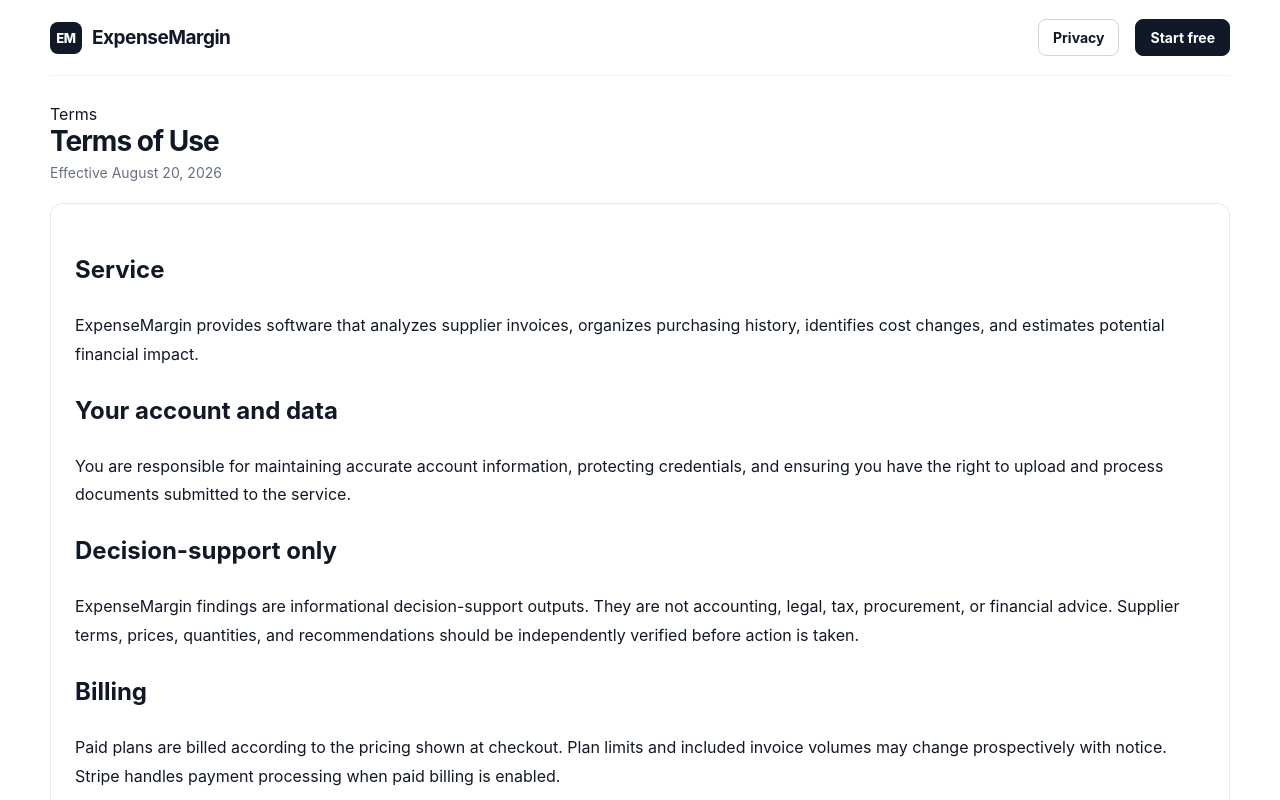
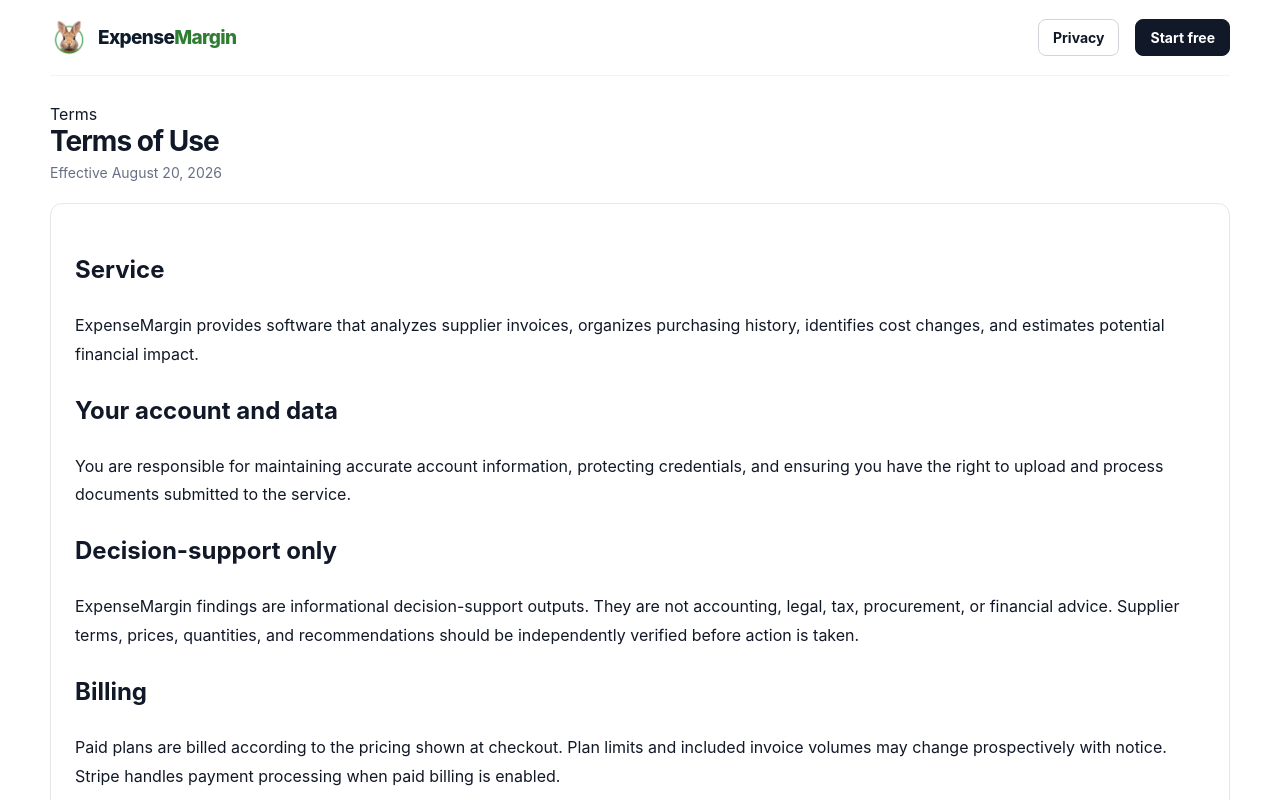
Before and after one commit to Dr-Opara/ExpenseMargin, a Next.js app: page /terms in a window 1280 px wide. Shown: the top 800 px of the page. Built offline with nearby package versions, Linux system fonts and the light colour scheme; no server answers.

Commit message:
brand: update terms page identity

```diff
--- a/app/terms/page.tsx
+++ b/app/terms/page.tsx
@@ -1,11 +1,12 @@
 import type { Metadata } from "next";
 import Link from "next/link";
+import { Brand } from "@/components/Brand";
 
 export const metadata: Metadata = { title: "Terms — ExpenseMargin", description: "Terms of use for ExpenseMargin." };
 
 export default function TermsPage() {
   return <div className="container">
-    <nav className="landing-nav"><Link href="/" className="brand"><span className="brand-mark">EM</span><span>ExpenseMargin</span></Link><div className="nav-actions"><Link className="btn" href="/privacy">Privacy</Link><Link className="btn primary" href="/signup">Start free</Link></div></nav>
+    <nav className="landing-nav"><Brand /><div className="nav-actions"><Link className="btn" href="/privacy">Privacy</Link><Link className="btn primary" href="/signup">Start free</Link></div></nav>
     <section className="page" style={{paddingLeft:0,paddingRight:0}}>
       <div className="page-head"><div><span className="eyebrow">Terms</span><h1>Terms of Use</h1><p>Effective August 20, 2026</p></div></div>
       <section className="panel"><div style={{padding:24,lineHeight:1.8}}>
```
